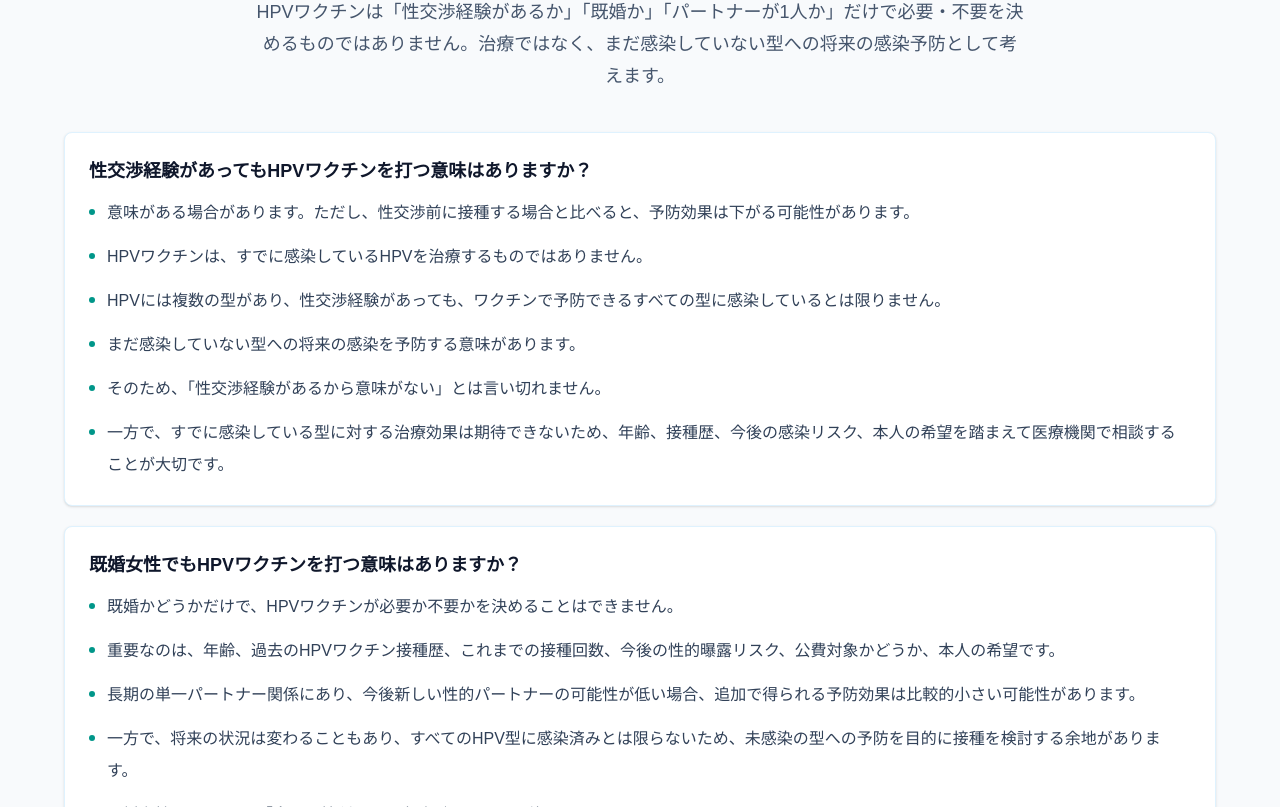
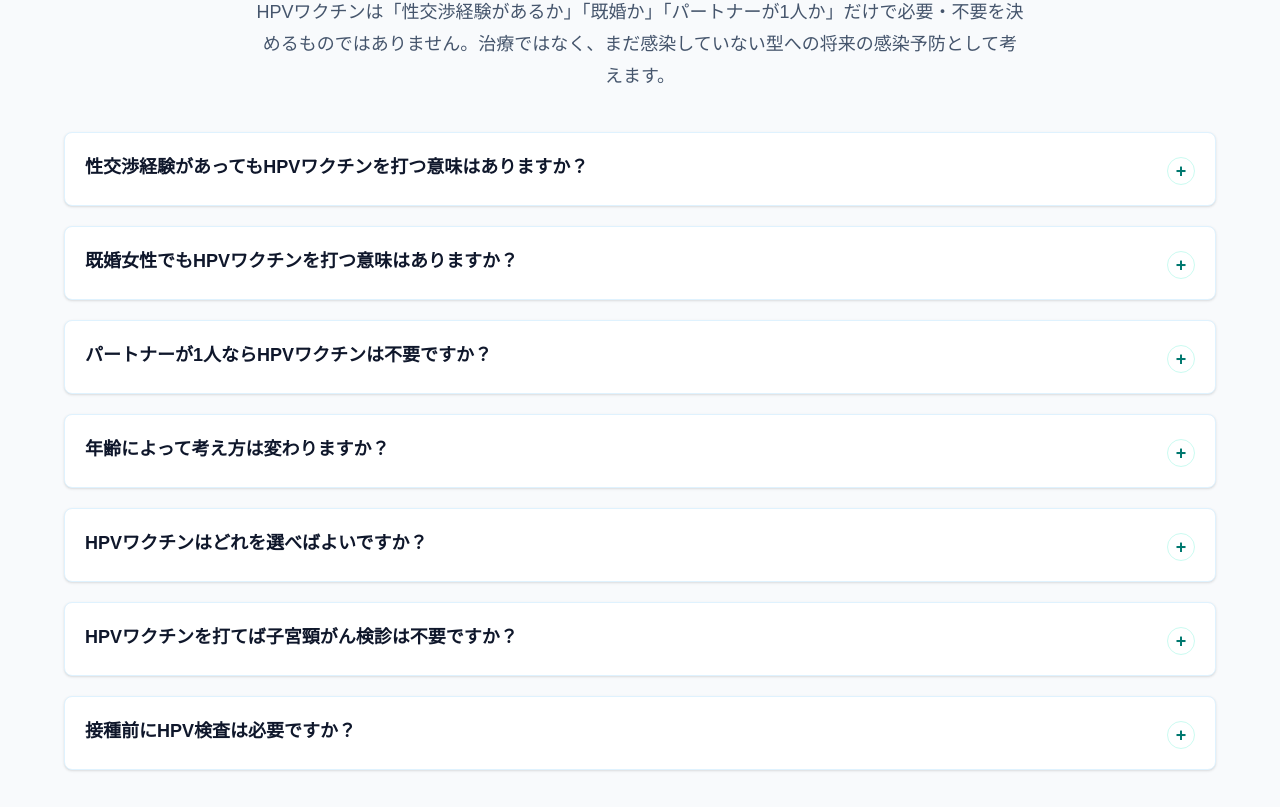
Before and after one commit to hj0229/vaccine-second-chance, a Next.js app: page /vaccines in a window 1280 px wide. Shown: the part 1413-2220 px from the top of the page. Built offline with nearby package versions, Linux system fonts and the light colour scheme.

Commit message:
Convert HPV vaccine details to FAQ accordion

```diff
--- a/app/vaccines/page.tsx
+++ b/app/vaccines/page.tsx
@@ -171,6 +171,31 @@ const references = [
   },
 ];
 
+function FaqAccordionItem({
+  title,
+  items,
+}: {
+  title: string;
+  items: string[];
+}) {
+  return (
+    <details className="group rounded-lg border border-sky-100 bg-white p-5 shadow-sm open:border-teal-200">
+      <summary className="flex cursor-pointer list-none items-start justify-between gap-4 text-base font-semibold leading-7 text-slate-900 sm:text-lg [&::-webkit-details-marker]:hidden">
+        <span>{title}</span>
+        <span
+          aria-hidden="true"
+          className="mt-1 flex h-7 w-7 shrink-0 items-center justify-center rounded-full border border-teal-100 text-lg leading-none text-teal-700 transition group-open:rotate-45 group-open:bg-teal-50"
+        >
+          +
+        </span>
+      </summary>
+      <div className="mt-4 border-t border-sky-100 pt-4">
+        <BulletList items={items} />
+      </div>
+    </details>
+  );
+}
+
 export default function VaccinesPage() {
   return (
     <PageShell>
@@ -211,9 +236,11 @@ export default function VaccinesPage() {
         </SectionHeading>
         <div className="grid gap-5">
           {faqItems.map((item) => (
-            <InfoCard key={item.title} title={item.title}>
-              <BulletList items={item.items} />
-            </InfoCard>
+            <FaqAccordionItem
+              key={item.title}
+              title={item.title}
+              items={item.items}
+            />
           ))}
         </div>
       </ContentSection>
```
